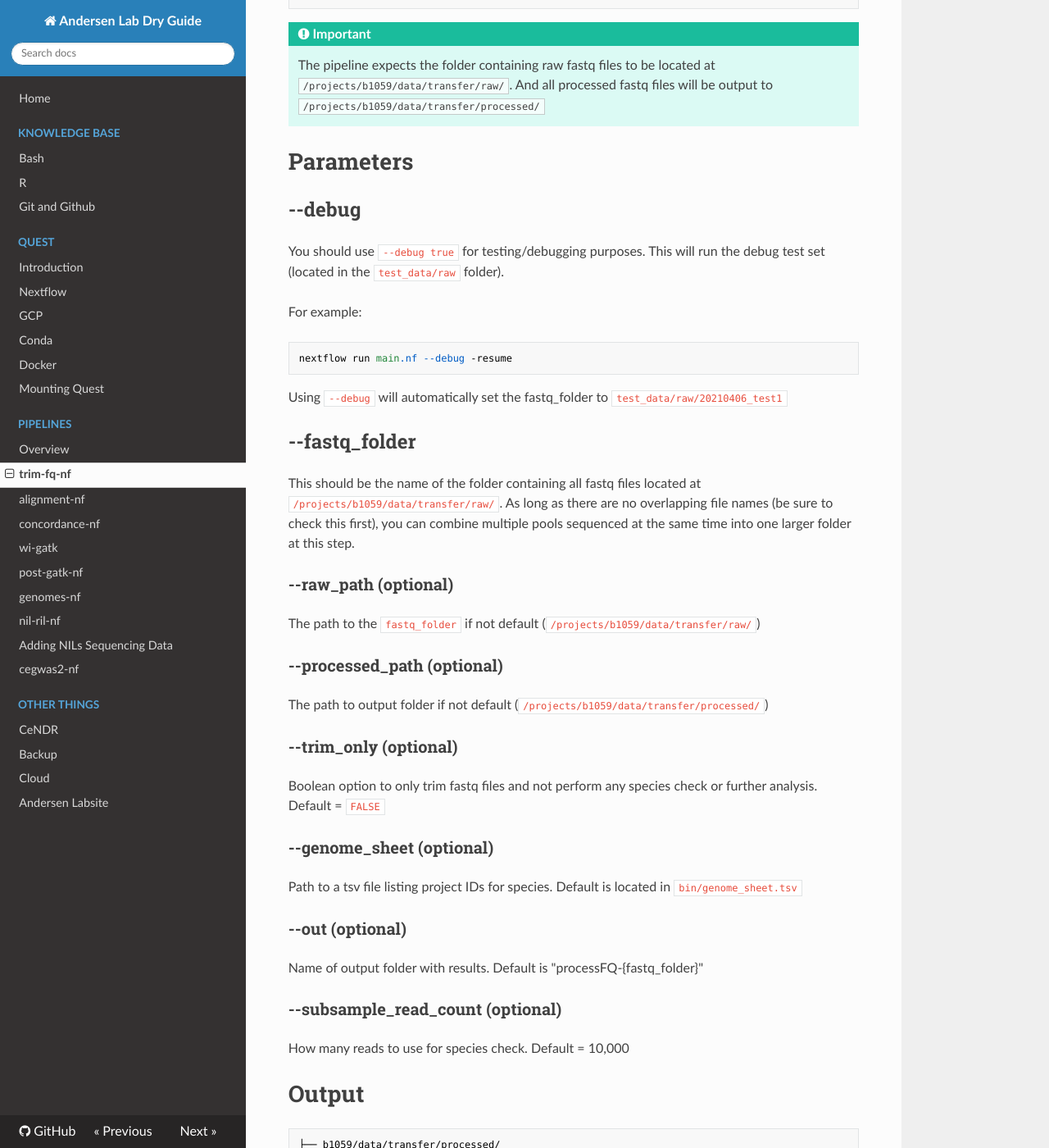
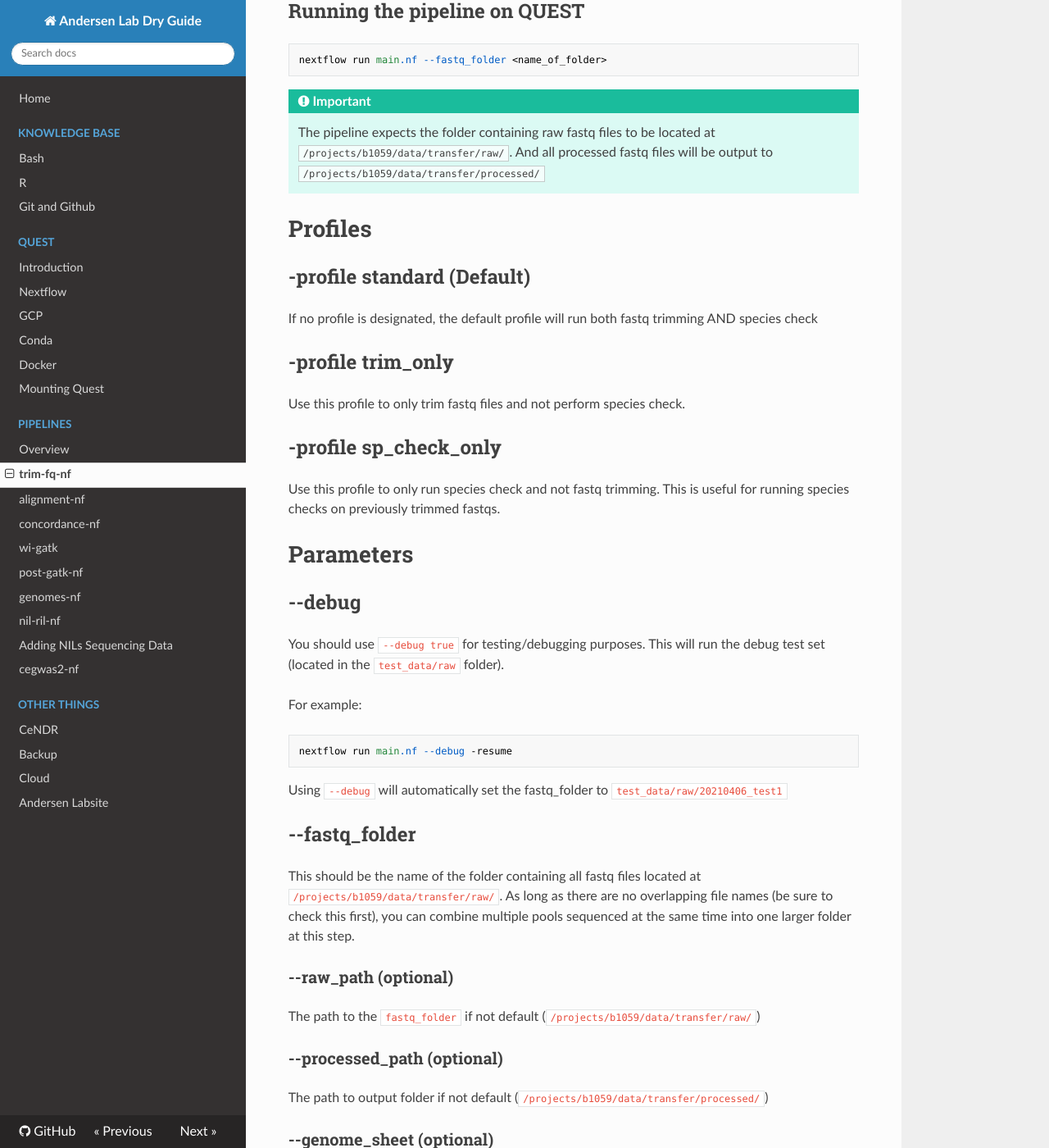
Before and after one commit to AndersenLab/dry-guide, an MkDocs documentation site: the page built from docs/pipeline-trimming.md, in a window 1280 px wide and 1400 px high, scrolled down 2777 px. Shown: the whole window at 82% size. Built offline with MkDocs 1.6.1, drawn with Linux system fonts in a browser that asks for light colours; nearby versions of some CDN libraries; comment, search, counter and statistics services are not loaded; some of the changed text lies outside the part shown.

Commit message:
update trim with profiles

```diff
--- a/docs/pipeline-trimming.md
+++ b/docs/pipeline-trimming.md
@@ -79,6 +78,21 @@
     The pipeline expects the folder containing raw fastq files to be located at `/projects/b1059/data/transfer/raw/`. And all processed fastq files will be output to `/projects/b1059/data/transfer/processed/`
 
 
+# Profiles
+
+## -profile standard (Default)
+
+If no profile is designated, the default profile will run both fastq trimming AND species check
+
+## -profile trim_only
+
+Use this profile to only trim fastq files and not perform species check.
+
+## -profile sp_check_only
+
+Use this profile to only run species check and not fastq trimming. This is useful for running species checks on previously trimmed fastqs.
+
+
 # Parameters
 
 ## --debug
@@ -104,10 +118,6 @@
 ### --processed_path (optional)
 
 The path to output folder if not default (`/projects/b1059/data/transfer/processed/`)
-
-### --trim_only (optional)
-
-Boolean option to only trim fastq files and not perform any species check or further analysis. Default = `FALSE`
 
 ### --genome_sheet (optional)
 
```
Also changed, not shown: other parts of docs/pipeline-trimming.md (+0 -1 lines).
